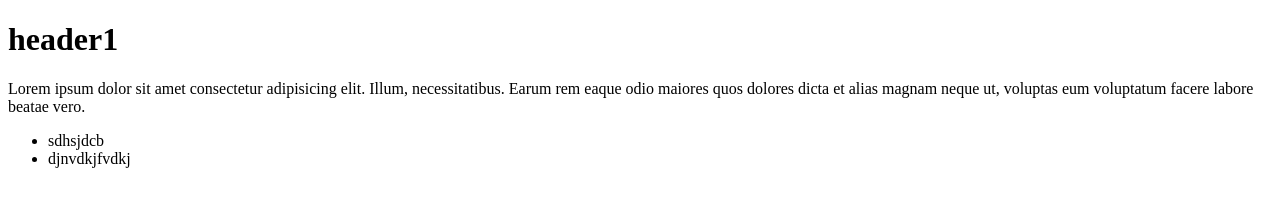
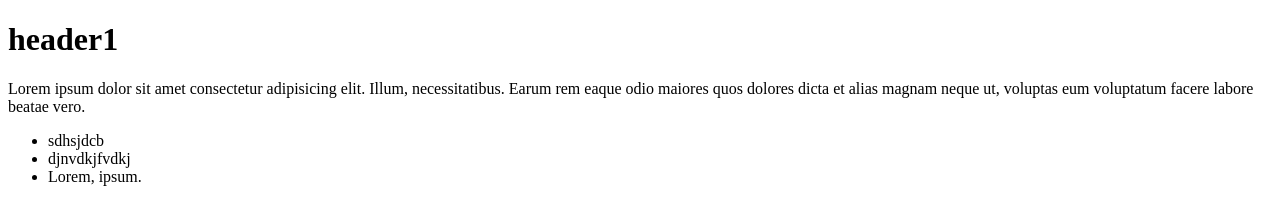
Before and after one commit to V-Sever/homework-1, a plain HTML site: page index.html in a window 1280 px wide. Drawn offline with Linux system fonts and the light colour scheme.

Commit message:
Update index.html

```diff
--- a/index.html
+++ b/index.html
@@ -15,6 +15,7 @@
     <ul>
         <li>sdhsjdcb</li>
         <li>djnvdkjfvdkj</li>
+        <li>Lorem, ipsum.</li>
     </ul>
 </body>
 
```
